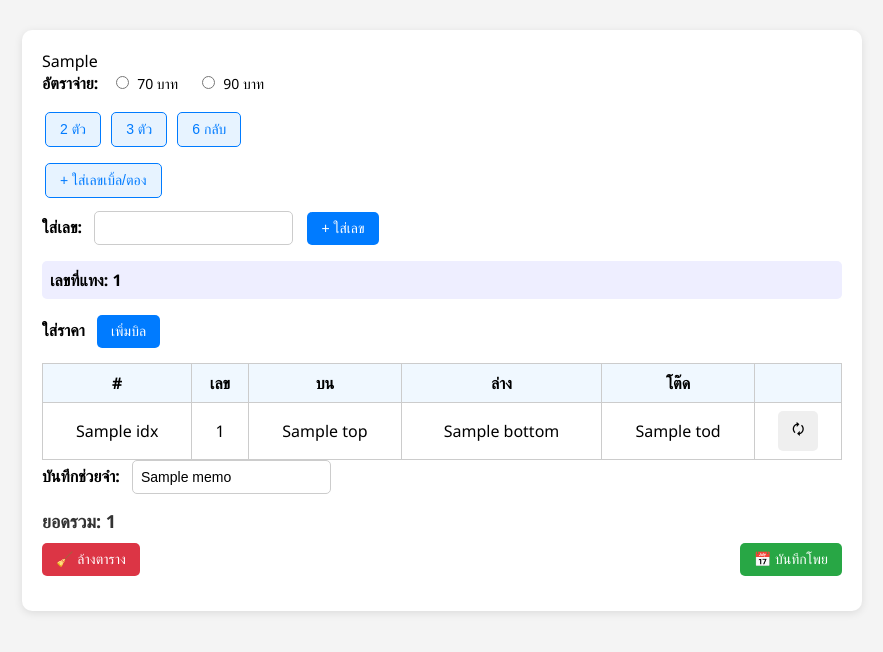
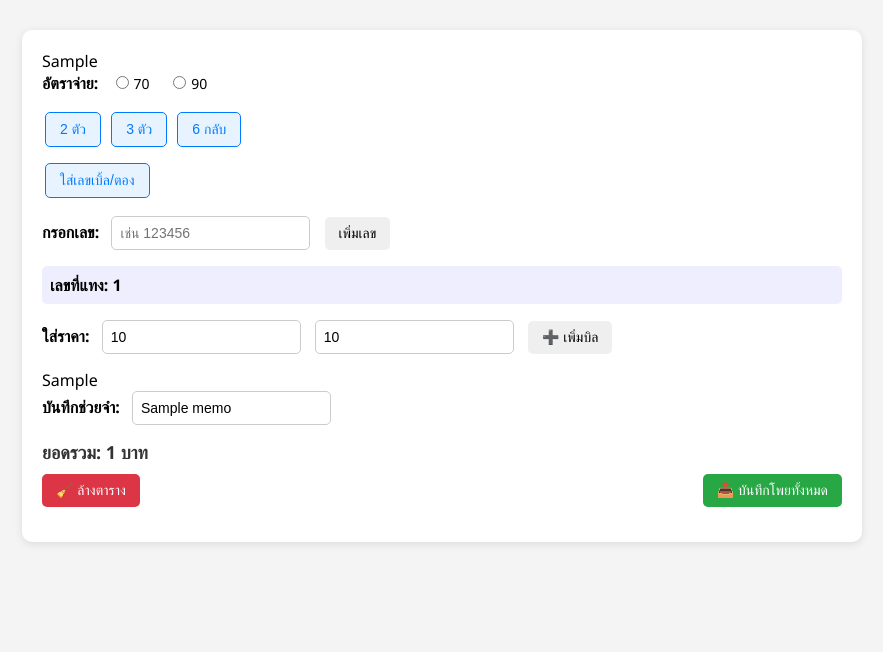
Before and after one commit to Boripath/lotto-flask-app, a Flask app: template templates/index.html in a window 1280 px wide. Shown: the top 652 px of the page, without its empty margins (198-1081 px from the left). Run offline with Flask 3, Linux system fonts and the light colour scheme; the template is opened without the code that fills it: most values are stand-ins (such as "Sample title", 1, 10 or a date in 2020).

Commit message:
Update index.html

```diff
--- a/templates/index.html
+++ b/templates/index.html
@@ -1,98 +1,82 @@
-<!-- templates/index.html -->
 <!DOCTYPE html>
 <html lang="th">
 <head>
     <meta charset="UTF-8">
-    <title>โพยหวยออนไลน์</title>
+    <title>ระบบโพยหวยออนไลน์</title>
     <link rel="stylesheet" href="{{ url_for('static', filename='style.css') }}">
 </head>
 <body>
 <div class="lotto-container">
     {{ header_html|safe }}
 
-    <!-- อัตราจ่าย: radio button -->
-    <form method="POST" class="form-inline">
+    <!-- อัตราจ่าย -->
+    <form method="POST">
         <label>อัตราจ่าย:</label>
         <label class="radio-label">
-            <input type="radio" name="pricerate" value="70" onchange="this.form.submit()" {% if pricerate==70 %}checked{% endif %}> 70 บาท
+            <input type="radio" name="pricerate" value="70" onchange="this.form.submit()" {% if pricerate == 70 %}checked{% endif %}>70
         </label>
         <label class="radio-label">
-            <input type="radio" name="pricerate" value="90" onchange="this.form.submit()" {% if pricerate==90 %}checked{% endif %}> 90 บาท
+            <input type="radio" name="pricerate" value="90" onchange="this.form.submit()" {% if pricerate == 90 %}checked{% endif %}>90
         </label>
         <input type="hidden" name="action" value="set_pricerate">
     </form>
 
     <!-- ประเภทการแทง -->
-    <div class="bet-type-buttons">
-        {% for bt in ["2 ตัว", "3 ตัว", "6 กลับ"] %}
-            <form method="POST" style="display:inline;">
-                <input type="hidden" name="bet_type" value="{{ bt }}">
-                <button type="submit" name="action" value="set_bet_type" class="btn-type {% if bet_type == bt %}selected{% endif %}">{{ bt }}</button>
-            </form>
+    <form method="POST" class="bet-type-buttons">
+        {% for btype in ["2 ตัว", "3 ตัว", "6 กลับ"] %}
+            <button class="btn-type {% if btype == bet_type %}selected{% endif %}" type="submit" name="bet_type" value="{{ btype }}">{{ btype }}</button>
         {% endfor %}
-    </div>
+        <input type="hidden" name="action" value="set_bet_type">
+    </form>
 
     <!-- ปุ่มใส่เลขเบิ้ล/ตอง -->
-    <form method="POST" style="margin-bottom: 10px;">
-        <button type="submit" name="action" value="toggle_double" class="btn-type {% if double_mode %}selected{% endif %}">+ ใส่เลขเบิ้ล/ตอง</button>
+    <form method="POST">
+        <button class="btn-type {% if double_mode %}selected{% endif %}" type="submit" name="action" value="toggle_double">ใส่เลขเบิ้ล/ตอง</button>
     </form>
 
     <!-- กรอกเลข -->
-    <form method="POST" class="form-grid">
-        <label>ใส่เลข:</label>
-        <input type="text" name="numbers_input" required>
-        <button type="submit" name="action" value="add_number" class="btn-blue">+ ใส่เลข</button>
+    <form method="POST">
+        <label>กรอกเลข:</label>
+        <input type="text" name="numbers_input" placeholder="เช่น 123456" required>
+        <button type="submit" name="action" value="add_number">เพิ่มเลข</button>
+    </form>
+    <p class="numbers-display">เลขที่แทง: {{ numbers|join(' ') }}</p>
+
+    <!-- ใส่ราคา -->
+    <form method="POST">
+        {% if bet_type == "2 ตัว" %}
+            <label>ใส่ราคา:</label>
+            <input type="number" name="price_top" value="{{ price_top }}" placeholder="บน">
+            <input type="number" name="price_bottom" value="{{ price_bottom }}" placeholder="ล่าง">
+        {% else %}
+            <label>ใส่ราคา:</label>
+            <input type="number" name="price_top" value="{{ price_top }}" placeholder="ตรง">
+            <input type="number" name="price_tod" value="{{ price_tod }}" placeholder="โต๊ด">
+        {% endif %}
+        <button type="submit" name="action" value="add_bill">➕ เพิ่มบิล</button>
     </form>
 
-    <p class="numbers-display">เลขที่แทง: {{ numbers|join(" ") }}</p>
+    <!-- ตารางสรุปบิล -->
+    <div class="bill-summary">
+        {{ bill_html|safe }}
+    </div>
 
-    <!-- ใส่ราคา ตามประเภท -->
-    <form method="POST" class="form-grid">
-        <label>ใส่ราคา</label>
-        {% if bet_type == "2 ตัว" %}
-            <input type="number" name="price_top" ... placeholder="บน">
-            <input type="number" name="price_bottom" ... placeholder="ล่าง">
-        {% elif bet_type == "3 ตัว" or bet_type == "6 กลับ" %}
-            <input type="number" name="price_top" ... placeholder="ตรง">
-            <input type="number" name="price_tod" ... placeholder="โต๊ด">
-        {% endif %}
-        <button type="submit" name="action" value="add_bill" class="btn-blue">เพิ่มบิล</button>
-    </form>
-
-    {% if bills %}
-    <table class="bill-table">
-        <thead><tr><th>#</th><th>เลข</th><th>บน</th><th>ล่าง</th><th>โต๊ด</th><th></th></tr></thead>
-        <tbody>
-        {% for bill in bills %}
-        <tr>
-            <td>{{ bill.idx }}</td>
-            <td>{{ bill.number }}</td>
-            <td>{{ bill.top }}</td>
-            <td>{{ bill.bottom }}</td>
-            <td>{{ bill.tod }}</td>
-            <td>
-                <form method="POST" style="display:inline;">
-                    <input type="hidden" name="bill_idx" value="{{ bill.idx }}">
-                    <button type="submit" name="action" value="delete_bill">🗘️</button>
-                </form>
-            </td>
-        </tr>
-        {% endfor %}
-        </tbody>
-    </table>
-    {% endif %}
-
+    <!-- บันทึกช่วยจำ -->
     <form method="POST" class="form-grid">
         <label>บันทึกช่วยจำ:</label>
         <input type="text" name="memo" value="{{ memo }}" onchange="this.form.submit()">
         <input type="hidden" name="action" value="set_memo">
     </form>
 
-    <div class="total-display">ยอดรวม: {{ total_amount }}</div>
+    <!-- ยอดรวม -->
+    <div class="total-display">
+        ยอดรวม: {{ total_amount }} บาท
+    </div>
 
+    <!-- ปุ่มล้าง/บันทึก -->
     <form method="POST" class="form-buttons">
         <button type="submit" name="action" value="clear_input" class="btn-red">🧹 ล้างตาราง</button>
-        <button type="submit" name="action" value="save_all" class="btn-green">📅 บันทึกโพย</button>
+        <button type="submit" name="action" value="save_all" class="btn-green">📥 บันทึกโพยทั้งหมด</button>
     </form>
 </div>
 </body>
```
